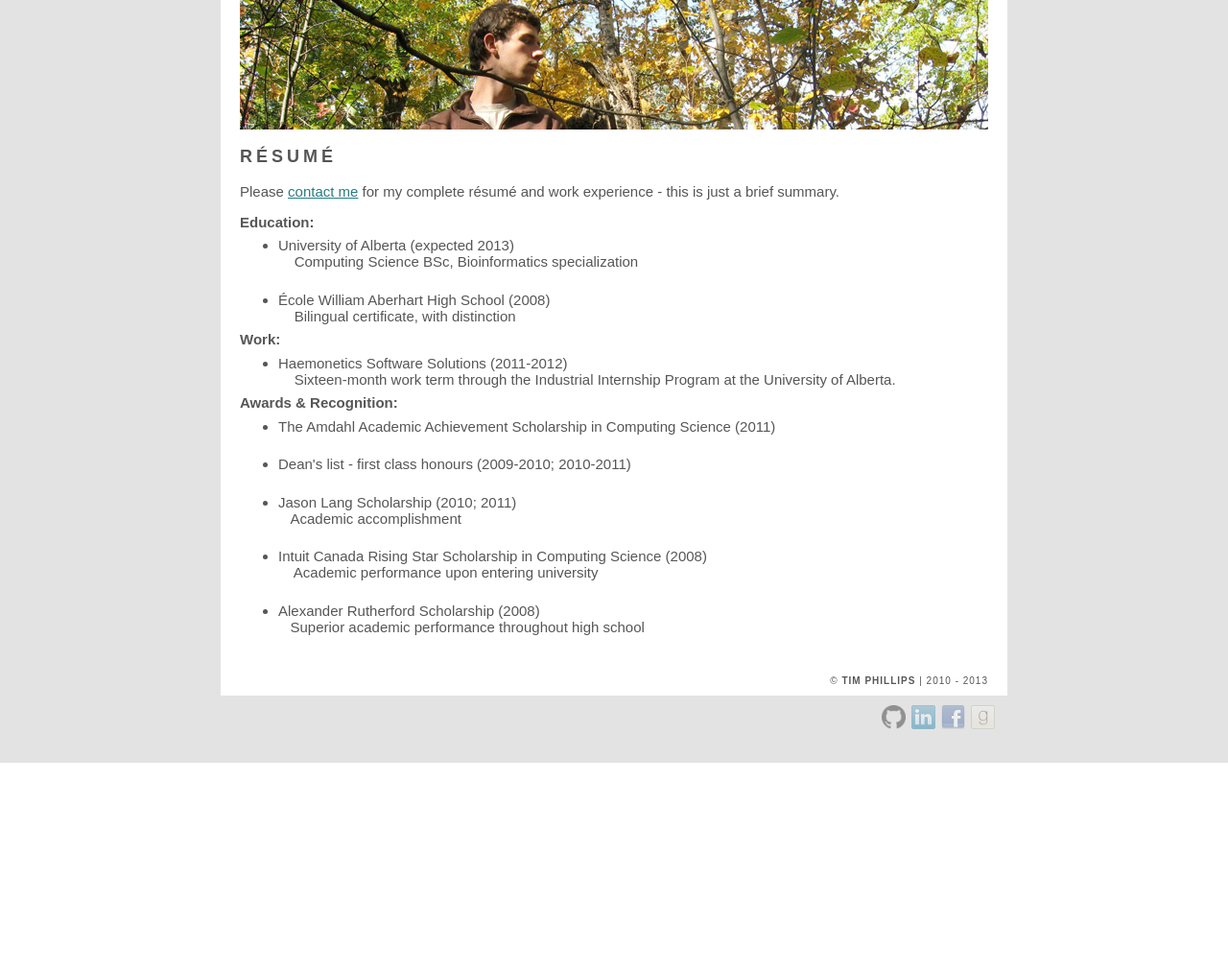
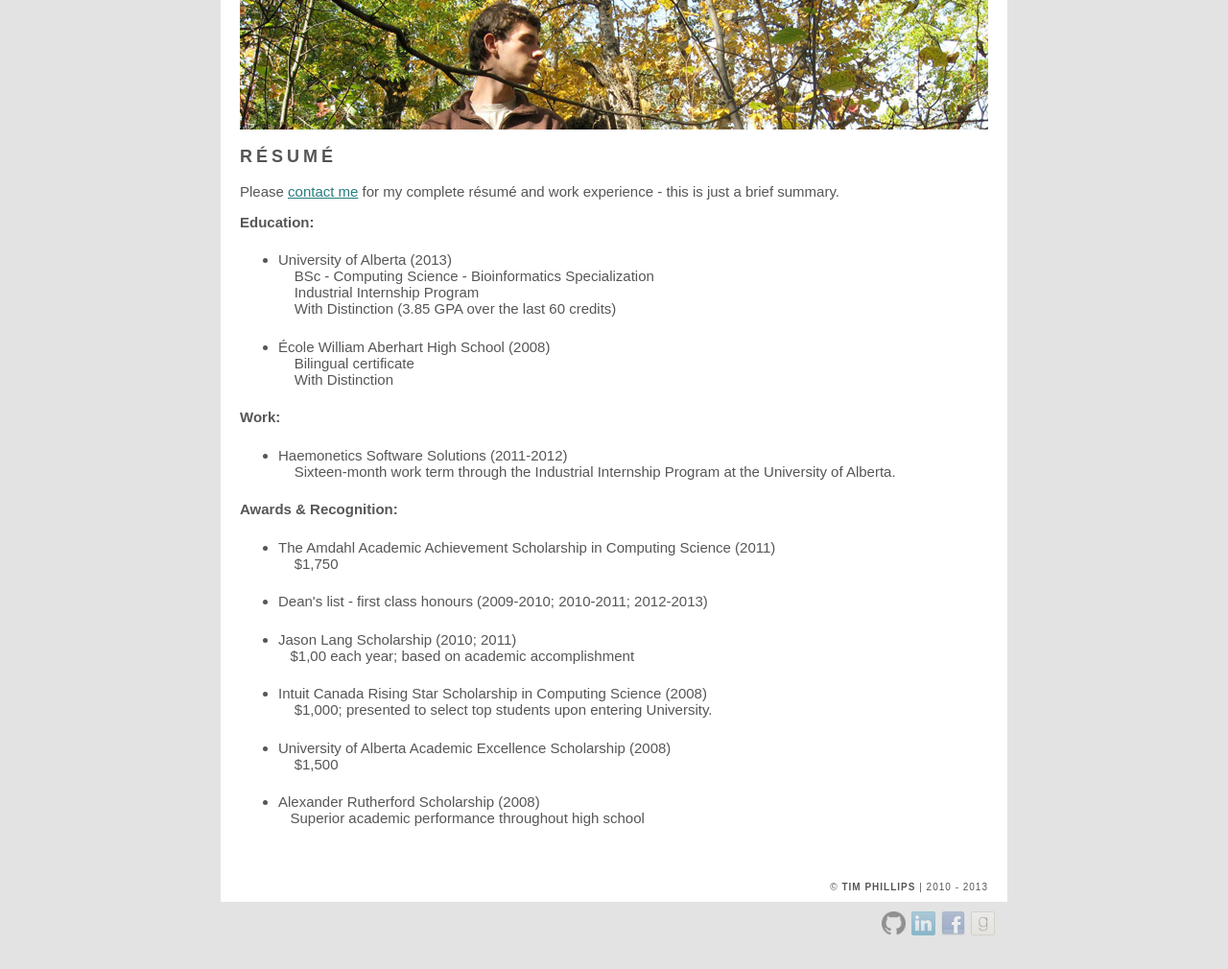
Before and after one commit to timphillips/tim-phillips.com, a PHP site: page /resume.php in a window 1280 px wide. Shown: the part 104-1114 px from the top of the page at 96% size. Before the commit the page ends 899 px from the top, so only its background shows below. Run offline with PHP 8.4, Linux system fonts and the light colour scheme; data that the repository does not hold is empty; some libraries are stand-ins or nearby versions.

Commit message:
Graduated!

```diff
--- a/index.php
+++ b/index.php
@@ -13,8 +13,9 @@
 <div id="content">
     <img alt="Me!" src="" class="banner" id="me">
     <h3>About me</h3>
-    <p>Hi. I'm Tim. I'm a fourth-year student at the University of Alberta, working towards a computing science degree with a specialization in <a href="http://en.wikipedia.org/wiki/Bioinformatics" target="_blank">bioinformatics</a>.</p>
-    <p>I recently completed a 16-month internship at <a href="http://www.5d.ca/"target="_blank">Haemonetics Software Solutions</a>.</p>
+    <p>Hi. I'm Tim. I'm a recent graduate from the University of Alberta, with a Computing Science degree (specialization in <a href="http://en.wikipedia.org/wiki/Bioinformatics" target="_blank">bioinformatics</a>).</p>
+    <p>In the past, I completed a 16-month internship at <a href="http://www.5d.ca/"target="_blank">Haemonetics Software Solutions</a>.</p>
+    <p>I currently live in Calgary, Alberta.</p>
     <p>This website is a house for my web development experiments, artwork, and anything else that I'm working on at the moment.</p>
 </div>
 
--- a/resume.php
+++ b/resume.php
@@ -15,32 +15,44 @@
     <h3>R&eacute;sum&eacute;</h3>
         <p>Please <a href="/contact/">contact me</a> for my complete r&eacute;sum&eacute; and work experience - this is just a brief summary.
 
-        <p><b>Education:</b>
+        <p><b>Education:</b></p>
 
+        <p>
             <ul>
-            <li>University of Alberta (expected 2013)<br>&nbsp; &nbsp;
-            Computing Science BSc, Bioinformatics specialization</li><p>
+                <li>University of Alberta (2013)<br>&nbsp; &nbsp;
+                BSc - Computing Science - Bioinformatics Specialization<br>&nbsp; &nbsp;
+                Industrial Internship Program<br>&nbsp; &nbsp;
+                With Distinction (3.85 GPA over the last 60 credits)</li><p>
                 <li>&Eacute;cole William Aberhart High School (2008)<br>&nbsp; &nbsp;
-            Bilingual certificate, with distinction</li>
+                Bilingual certificate<br>&nbsp; &nbsp;
+                With Distinction</li>
             </ul>
+        </p>
 
-        <p><b>Work:</b>
+        <p><b>Work:</b></p>
 
+        <p>
             <ul>
                 <li>Haemonetics Software Solutions (2011-2012)<br>&nbsp; &nbsp;
                 Sixteen-month work term through the Industrial Internship Program at the University of Alberta.</li>
             </ul>
+        </p>
 
-        <p><b>Awards & Recognition:</b>
+        <p><b>Awards & Recognition:</b></p>
 
+        <p>
             <ul>
-            <li>The Amdahl Academic Achievement Scholarship in Computing Science (2011)<br></li><p>
-            <li>Dean's list - first class honours (2009-2010; 2010-2011)<br></li><p>
-            <li>Jason Lang Scholarship (2010; 2011)<br>&nbsp; &nbsp;Academic accomplishment</li><p>
+                <li>The Amdahl Academic Achievement Scholarship in Computing Science (2011)<br>&nbsp; &nbsp;
+                $1,750</li><p>
+                <li>Dean's list - first class honours (2009-2010; 2010-2011; 2012-2013)<br></li><p>
+                <li>Jason Lang Scholarship (2010; 2011)<br>&nbsp; &nbsp;$1,00 each year; based on academic accomplishment</li><p>
                 <li>Intuit Canada Rising Star Scholarship in Computing Science (2008)<br>&nbsp; &nbsp;
-            Academic performance upon entering university</li><p>
+                $1,000; presented to select top students upon entering University.</li><p>
+                <li>University of Alberta Academic Excellence Scholarship (2008)<br>&nbsp; &nbsp;
+                $1,500</li><p>
                 <li>Alexander Rutherford Scholarship (2008)<br>&nbsp; &nbsp;Superior academic performance throughout high school</li><p>
             </ul>
+        </p>
 </div>
 
 <?php include($_SERVER['DOCUMENT_ROOT'].'/includes/footer.php'); ?>
```
Lines whose indentation alone changed are shown as unchanged.
